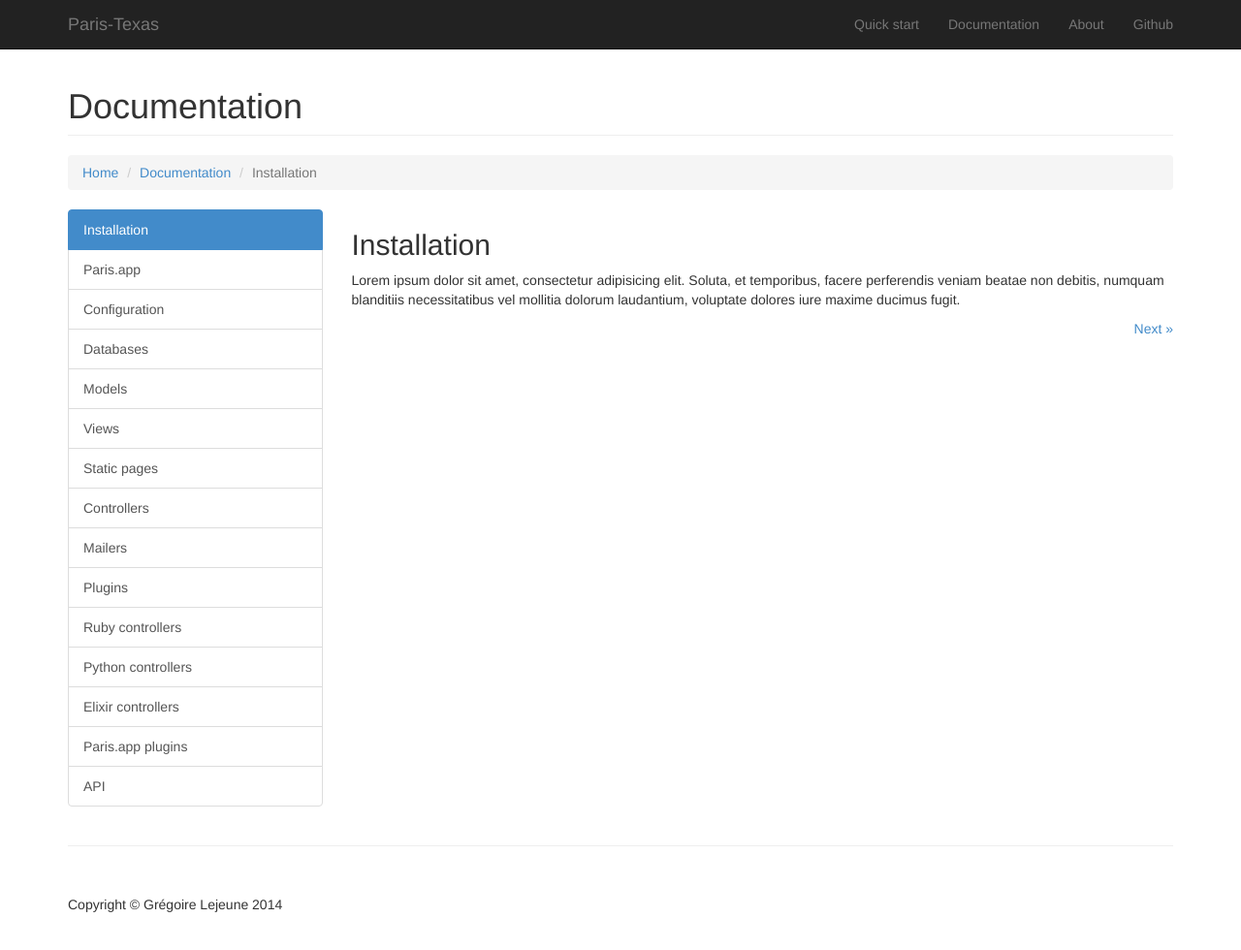
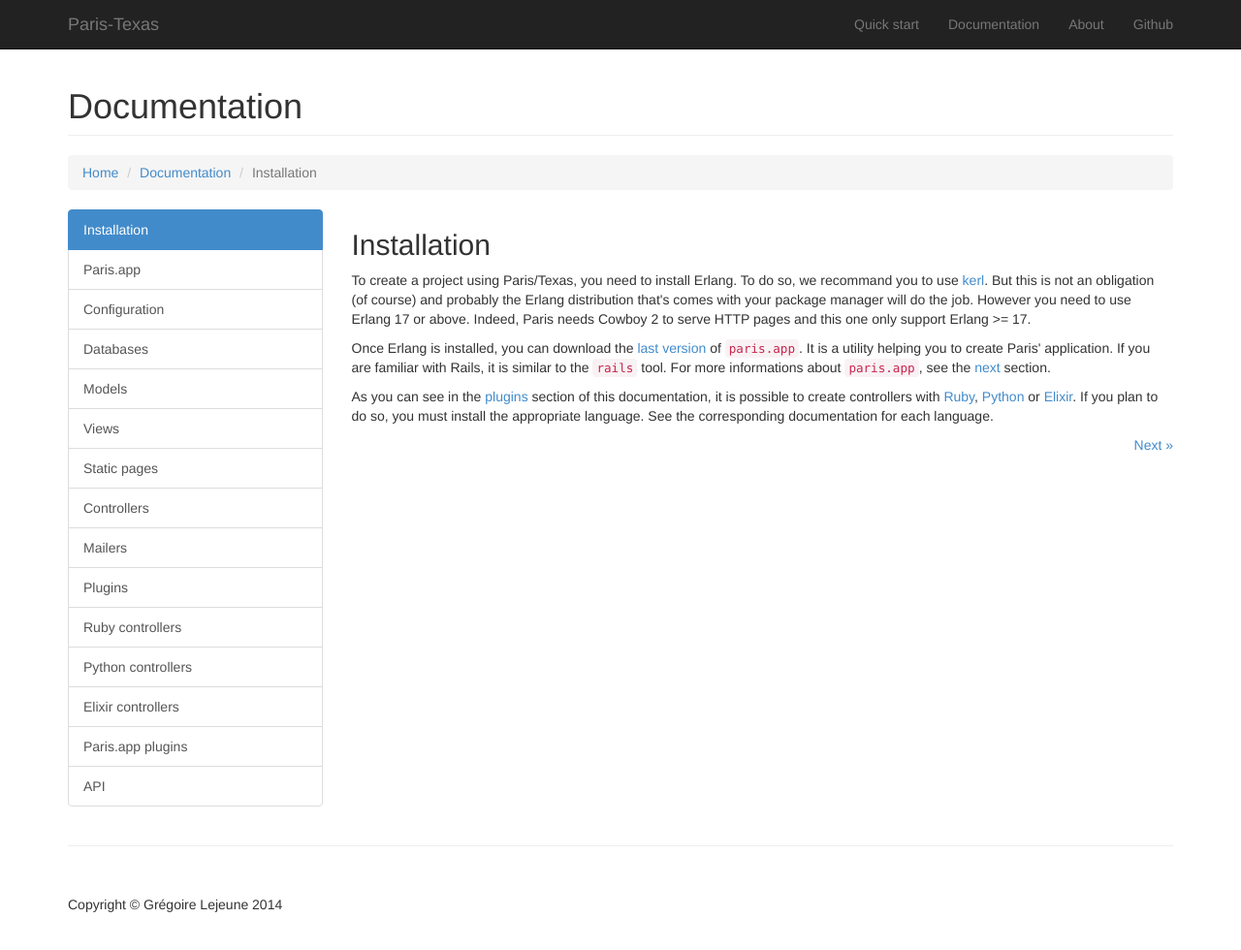
Before and after one commit to emedia-project/emedia-project.github.io, a Jekyll site: the page built from documentation/installation.html, in a window 1280 px wide and 1003 px high. Shown: the top 980 px of the window at 97% size. Built offline with Jekyll 4.4.1, drawn with Linux system fonts in a browser that asks for light colours.

Commit message:
Update documentation

```diff
--- a/documentation/installation.html
+++ b/documentation/installation.html
@@ -4,4 +4,14 @@
 next: paris_app
 ---
 
-<p>Lorem ipsum dolor sit amet, consectetur adipisicing elit. Soluta, et temporibus, facere perferendis veniam beatae non debitis, numquam blanditiis necessitatibus vel mollitia dolorum laudantium, voluptate dolores iure maxime ducimus fugit.</p>
+<p>
+To create a project using Paris/Texas, you need to install Erlang. To do so, we recommand you to use <a href="https://github.com/yrashk/kerl">kerl</a>. But this is not an obligation (of course) and probably the Erlang distribution that's comes with your package manager will do the job. However you need to use Erlang 17 or above. Indeed, Paris needs Cowboy 2 to serve HTTP pages and this one only support Erlang >= 17.
+</p>
+
+<p>
+Once Erlang is installed, you can download the <a href="https://github.com/emedia-project/paris.app/wiki/paris">last version</a> of <code>paris.app</code>. It is a utility helping you to create Paris' application. If you are familiar with Rails, it is similar to the <code>rails</code> tool. For more informations about <code>paris.app</code>, see the <a href="/documentation/paris_app.html">next</a> section.
+</p>
+
+<p>
+As you can see in the <a href="/documentation/plugins.html">plugins</a> section of this documentation, it is possible to create controllers with <a href="https://www.ruby-lang.org">Ruby</a>, <a href="https://www.python.org/">Python</a> or <a href="http://elixir-lang.org/">Elixir</a>. If you plan to do so, you must install the appropriate language. See the corresponding documentation for each language.
+</p>
```
